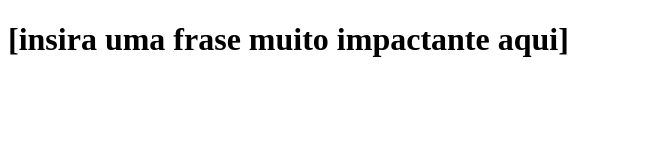
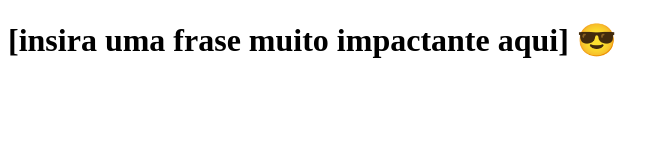
Before and after one commit to Pedro-Jaber/clone-tabnews, a Next.js app: page / in a window 1280 px wide. Shown: the top 160 px of the page, without its empty margins (0-668 px from the left). Built offline with nearby package versions, Linux system fonts and the light colour scheme.

Commit message:
modificacao da frase

```diff
--- a/pages/index.js
+++ b/pages/index.js
@@ -1,5 +1,5 @@
 function Home() {
-  return <h1>[insira uma frase muito impactante aqui]</h1>
+  return <h1>[insira uma frase muito impactante aqui] 😎</h1>
 }
 
 export default Home;
```
